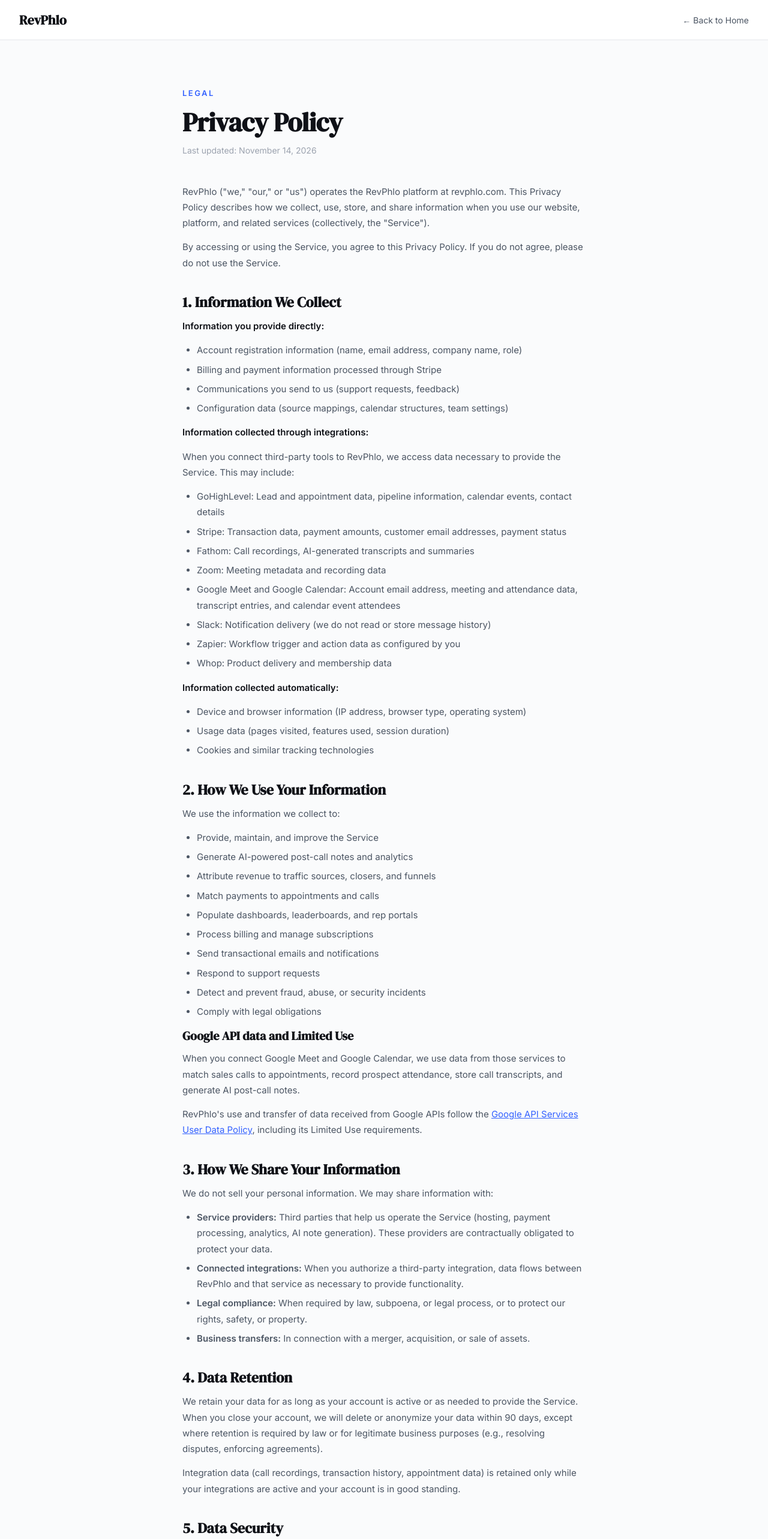
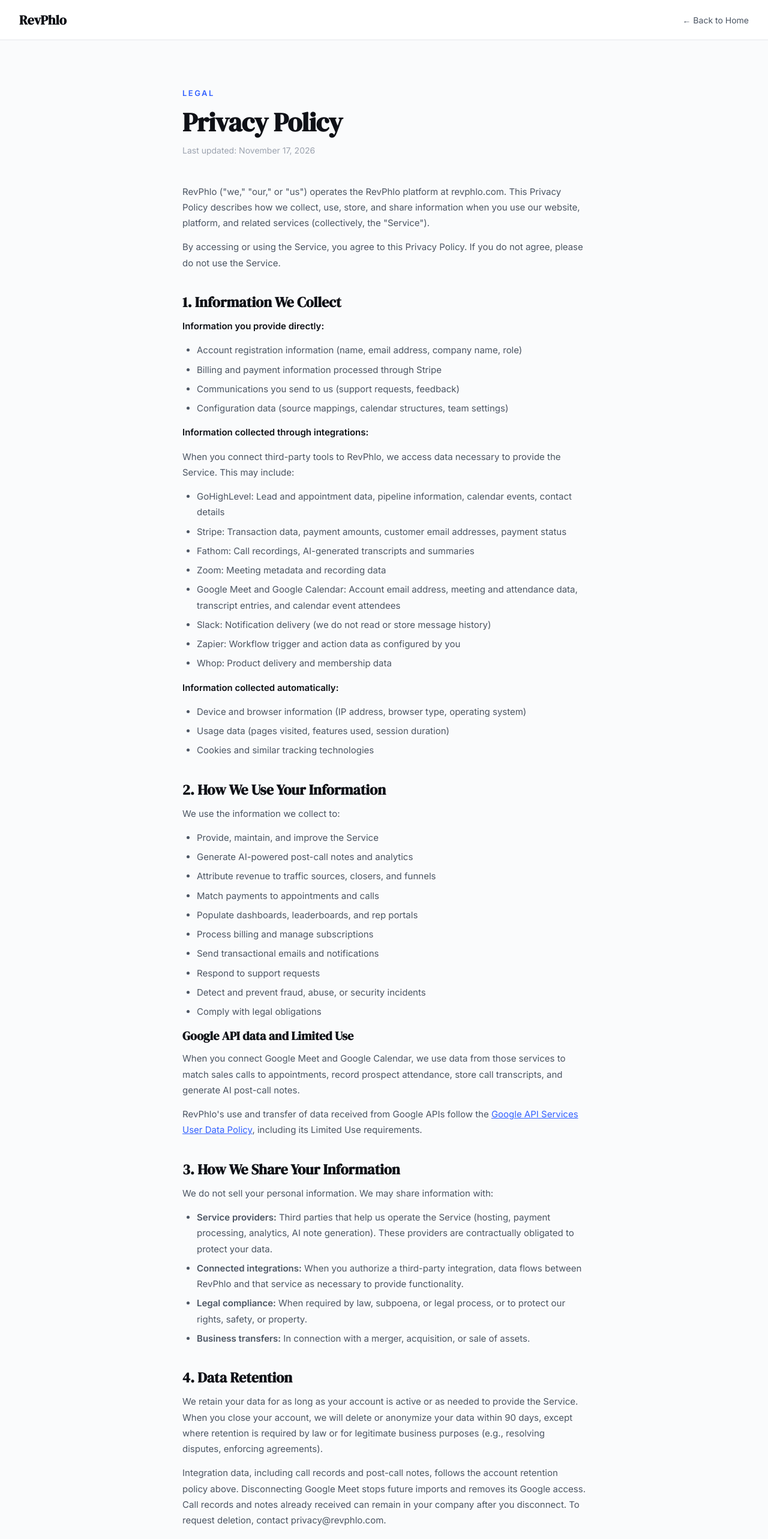
Before and after one commit to drich0923/revphlowebsite, a Next.js app: page /privacy-policy in a window 1280 px wide. Shown: the top 2566 px of the page at 60% size. Built offline with nearby package versions, Linux system fonts and the light colour scheme.

Commit message:
Clarify Google Meet data retention after disconnect (#20)

```diff
--- a/app/privacy-policy/page.js
+++ b/app/privacy-policy/page.js
@@ -49,7 +49,7 @@ export default function PrivacyPolicy() {
       <main style={{ maxWidth: 720, margin: "0 auto", padding: "80px 24px 120px" }}>
         <p style={{ fontSize: 13, textTransform: "uppercase", letterSpacing: 2.5, color: T.blue, fontWeight: 600, marginBottom: 16 }}>Legal</p>
         <h1 style={{ fontFamily: "var(--font-dm-serif),Georgia,serif", fontSize: "clamp(32px,4vw,44px)", lineHeight: 1.15, letterSpacing: -0.5, color: T.dark, marginBottom: 12 }}>Privacy Policy</h1>
-        <p style={{ fontSize: 14, color: T.text3, marginBottom: 48 }}>Last updated: November 14, 2026</p>
+        <p style={{ fontSize: 14, color: T.text3, marginBottom: 48 }}>Last updated: November 17, 2026</p>
 
         <div style={sectionStyle}>
           <p style={pStyle}>RevPhlo ("we," "our," or "us") operates the RevPhlo platform at revphlo.com. This Privacy Policy describes how we collect, use, store, and share information when you use our website, platform, and related services (collectively, the "Service").</p>
@@ -119,7 +119,7 @@ export default function PrivacyPolicy() {
         <div style={sectionStyle}>
           <h2 style={h2Style}>4. Data Retention</h2>
           <p style={pStyle}>We retain your data for as long as your account is active or as needed to provide the Service. When you close your account, we will delete or anonymize your data within 90 days, except where retention is required by law or for legitimate business purposes (e.g., resolving disputes, enforcing agreements).</p>
-          <p style={pStyle}>Integration data (call recordings, transaction history, appointment data) is retained only while your integrations are active and your account is in good standing.</p>
+          <p style={pStyle}>Integration data, including call records and post-call notes, follows the account retention policy above. Disconnecting Google Meet stops future imports and removes its Google access. Call records and notes already received can remain in your company after you disconnect. To request deletion, contact privacy@revphlo.com.</p>
         </div>
 
         <div style={sectionStyle}>
```
